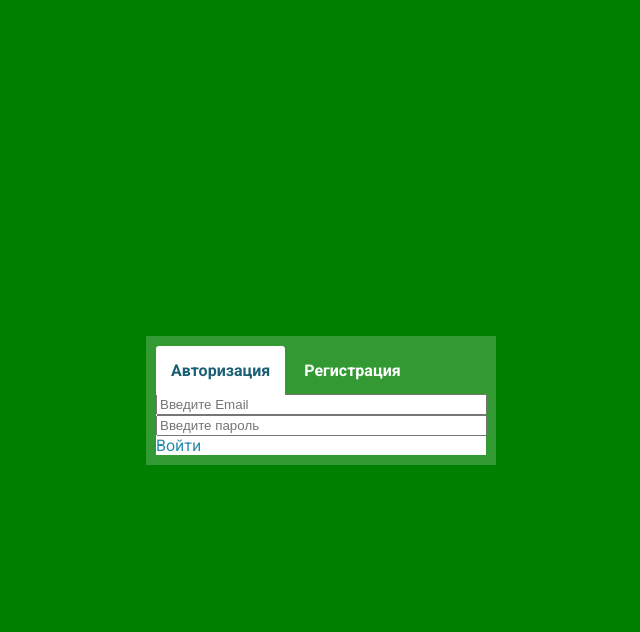
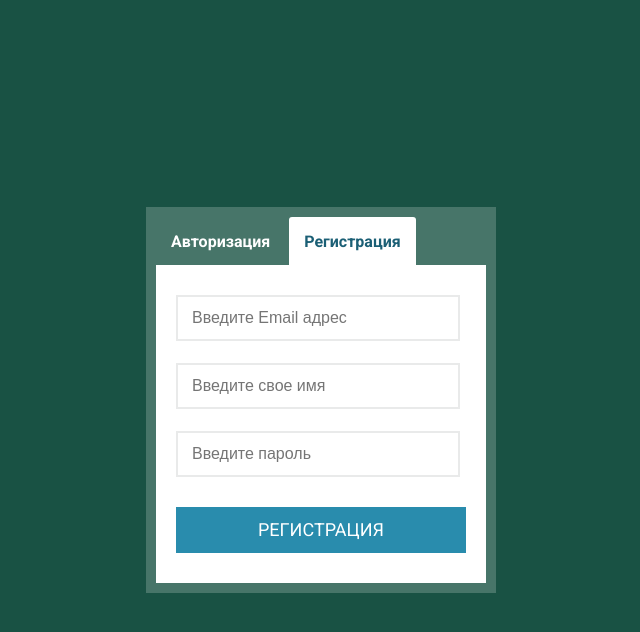
Before and after one commit to lizzzardtail/Planer, a plain HTML site: page index.html in a window 1280 px wide. Both pictures are taken after a click on the label "Авторизация". Shown: the whole page, without its empty margins (319-959 px from the left). Drawn offline with Linux system fonts and the light colour scheme.

Commit message:
Add files via upload

```diff
--- a/index.html
+++ b/index.html
@@ -8,25 +8,25 @@
   </head>
   <body>
   <div class="wrapper">
-    <div class='form'>
-      <label class="tab active" title="page1">Авторизация</label>
-      <label class="tab " title="page2">Регистрация</label>
+    <div class='form' id='mainForm'>
+      <label class="tab active" id="aut" title="authorization">Авторизация</label>
+      <label class="tab inactive" id="reg" title="registration">Регистрация</label>
 
-      <form class="tab-form">
-        <input class="tab" type="email" placeholder="Введите Email">
-        <input class="tab" type="password" placeholder="Введите пароль">
+      <form class="tab-form active" id="page1">
+        <input class="input" type="email" placeholder="Введите Email">
+        <input class="input" type="password" placeholder="Введите пароль">
         <a href="#" class="button">Войти</a>
       </form>
-      <form class="tab-form del">
-        <input type="email" placeholder="Введите Email адрес">
-        <input type="text" placeholder="Введите свое имя">
-        <input type="password" placeholder="Введите пароль">
+      <form class="tab-form inactive" id="page2">
+        <input class="input" type="email" placeholder="Введите Email адрес">
+        <input class="input" type="text" placeholder="Введите свое имя">
+        <input class="input" type="password" placeholder="Введите пароль">
         <a href="#" class="button">Регистрация</a>
 
-        <div class="recover">
-          <input type="checkbox">
-          <label>Ознакомлена и принимаю<a href="#"> условия регистрации</a></label>
-        </div>
+        <!-- <div class="recover">
+          <input type="checkbox" id="ckbox">
+          <label for='ckbox'>Ознакомлен(-а) и принимаю<a href="#"> условия регистрации</a></label>
+        </div> -->
       </form>
     </div>
   </div>
--- a/script.js
+++ b/script.js
@@ -1 +1,36 @@
-alert(document.body.className);
+document.onclick=function(event){
+
+  let reg=document.getElementById('reg');
+  let aut=document.getElementById('aut');
+
+// убираем актив из форм
+  // document.getElementById('page1').classList.remove('active');
+
+  let mainForm=document.getElementById('mainForm');
+
+  let page1=document.getElementById('page1')
+  // mainForm.addEventListener("click", function(event){
+  //   let ind=aut.indexOf(event.target);
+  // });
+  // console.log(event.target.tagName);
+  // if(event.target.tagName=='LABEL'){
+  //
+  // }
+  // console.log(this.indexOf);
+
+// изменение активной вкладки
+  if(event.target.tagName=="LABEL"){
+    if(aut.classList.contains('active')==true){
+      reg.classList.replace('inactive', 'active');
+      aut.classList.replace('active', 'inactive');
+      document.getElementById('page1').classList.replace('active', 'inactive');
+      document.getElementById('page2').classList.replace('inactive', 'active');
+    }
+    else{
+      reg.classList.replace('active', 'inactive');
+      aut.classList.replace('inactive', 'active');
+      document.getElementById('page2').classList.replace('active', 'inactive');
+      document.getElementById('page1').classList.replace('inactive', 'active');
+    }
+  }
+}
--- a/style.css
+++ b/style.css
@@ -4,7 +4,7 @@ body{
   margin:0;
   padding:0;
   font-family: Roboto, sans-serif;
-  background-color: green;
+  background-color: #195244;
 }
  .wrapper{
   display:flex;
@@ -39,6 +39,11 @@ body{
 }
 .tab-form{
   background-color: #fff;
+  display:none;
+  padding: 30px 20px 20px;
+}
+.tab-form.active{
+  display:block;
 }
 label.tab{
   color:#ffffff;
@@ -49,7 +54,44 @@ label.tab{
   margin-bottom: -1px;
   cursor: pointer;
 }
+
+/* .tab::before{
+  content: '\f090';
+  font-family: 'FontAwesome', sans-serif;
+  font-size: 24px;
+  margin-right: 11px;
+  font-weight: normal;
+}
+.tab[for*='2']::before{
+  content:'\f234';
+} */
 label.tab.active{
   background: #fff;
   color:#1b5f75;
 }
+.input{
+  font-size: 16px;
+  border:2px solid #e9eaea;
+  padding:12px 14px;
+  box-sizing: border-box;
+  margin-bottom: 22px;
+  color: #1e8da6;
+  outline: none;
+}
+a.button{
+  background: #298cad;
+  color: #ffffff;
+  font-size: 18px;
+  text-transform:uppercase;
+  display:block;
+  text-align: center;
+  line-height: 46px;
+  margin-top: 30px;
+  margin-bottom: 10px;
+}
+
+.recover{
+  outline: 1px solid orange;
+  margin-top:15px;
+  font-size: 12px;
+}
```
